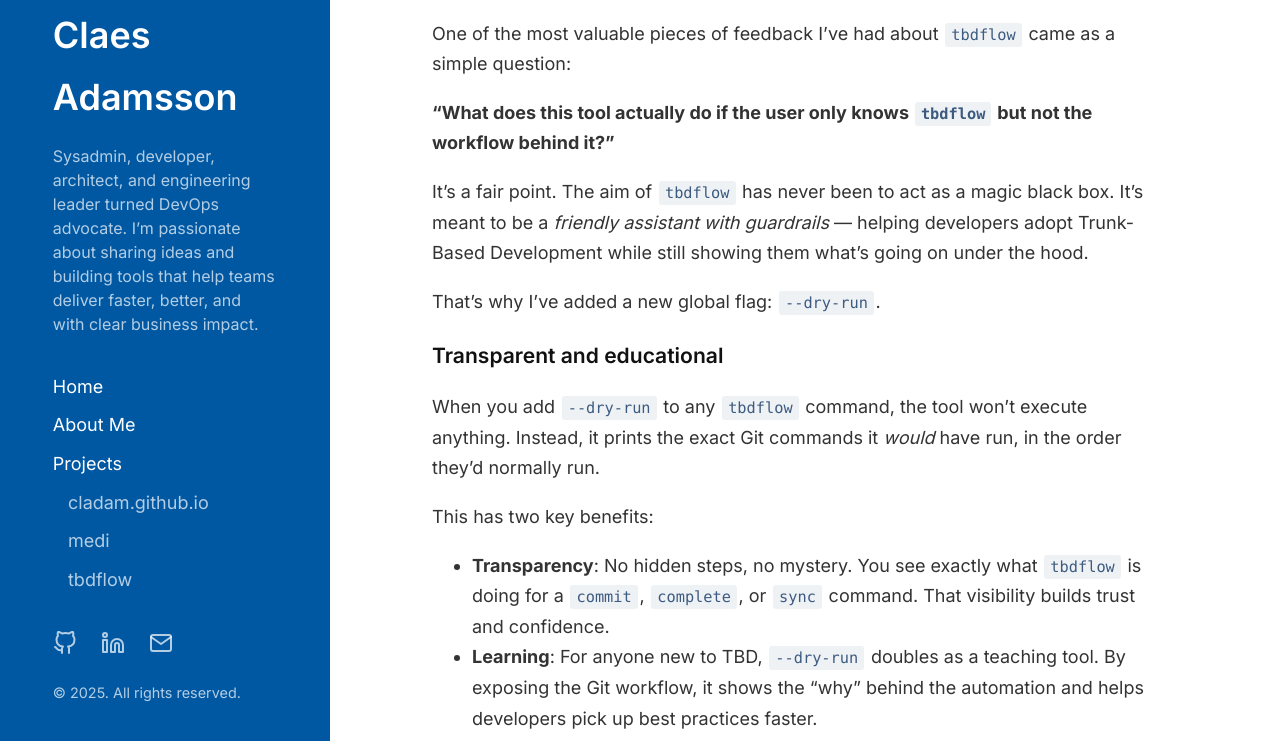
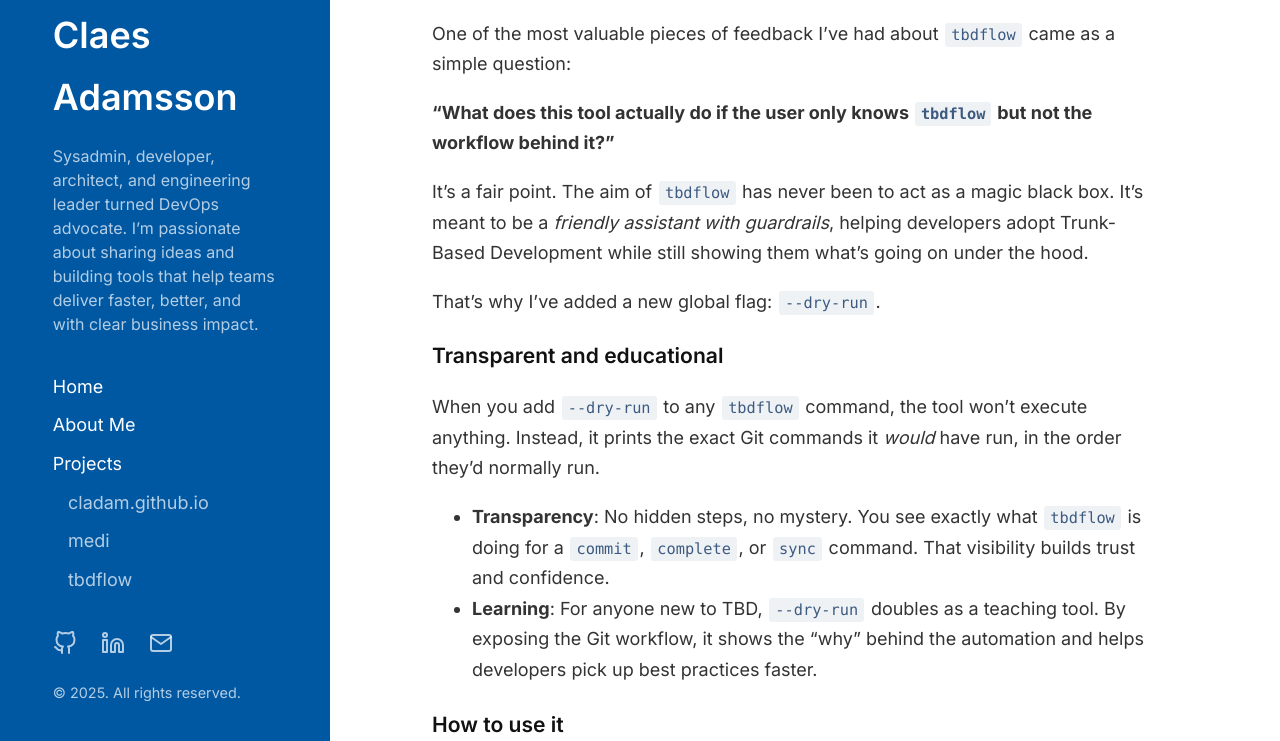
Before and after one commit to cladam/cladam.github.io, a Jekyll site: the page built from _posts/2025-08-23-dry-run.md, in a window 1280 px wide and 900 px high, cut to the strip 159-900 px from the top of the window. Built offline with Jekyll 4.4.1, drawn with Linux system fonts in a browser that asks for light colours.

Commit message:
fix: fix wording in article

```diff
--- a/_posts/2025-08-23-dry-run.md
+++ b/_posts/2025-08-23-dry-run.md
@@ -7,15 +7,13 @@
 
 **“What does this tool actually do if the user only knows `tbdflow` but not the workflow behind it?”**
 
-It’s a fair point. The aim of `tbdflow` has never been to act as a magic black box. It’s meant to be a _friendly assistant with guardrails_ — helping developers adopt Trunk-Based Development while still showing them what’s going on under the hood.
+It’s a fair point. The aim of `tbdflow` has never been to act as a magic black box. It’s meant to be a _friendly assistant with guardrails_, helping developers adopt Trunk-Based Development while still showing them what’s going on under the hood.
 
 That’s why I’ve added a new global flag: `--dry-run`.
 
 ### Transparent and educational
 
 When you add `--dry-run` to any `tbdflow` command, the tool won’t execute anything. Instead, it prints the exact Git commands it *would* have run, in the order they’d normally run.
-
-This has two key benefits:
 
 - **Transparency**: No hidden steps, no mystery. You see exactly what `tbdflow` is doing for a `commit`, `complete`, or `sync` command. That visibility builds trust and confidence.
 - **Learning**: For anyone new to TBD, `--dry-run` doubles as a teaching tool. By exposing the Git workflow, it shows the “why” behind the automation and helps developers pick up best practices faster.
```
